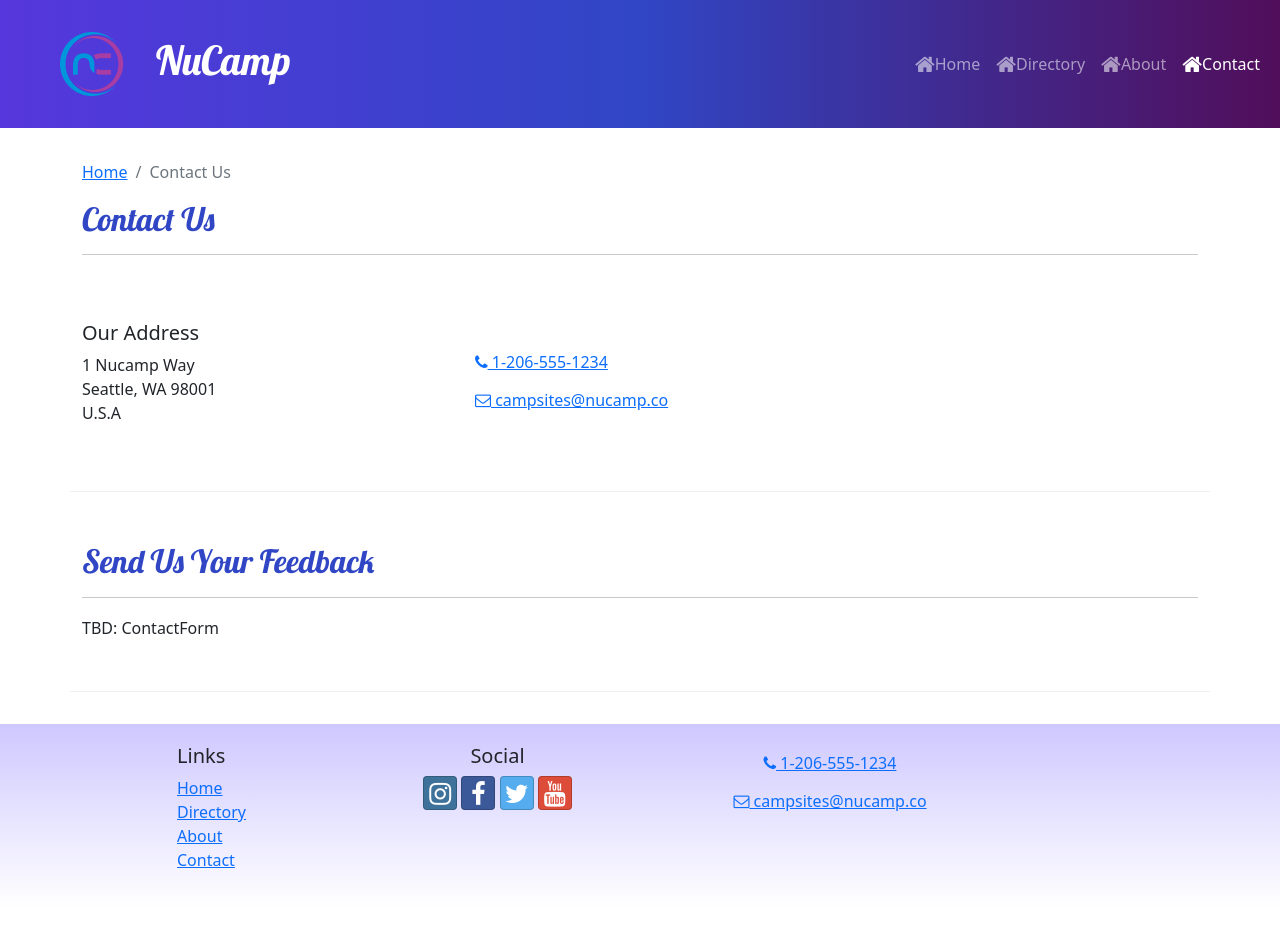
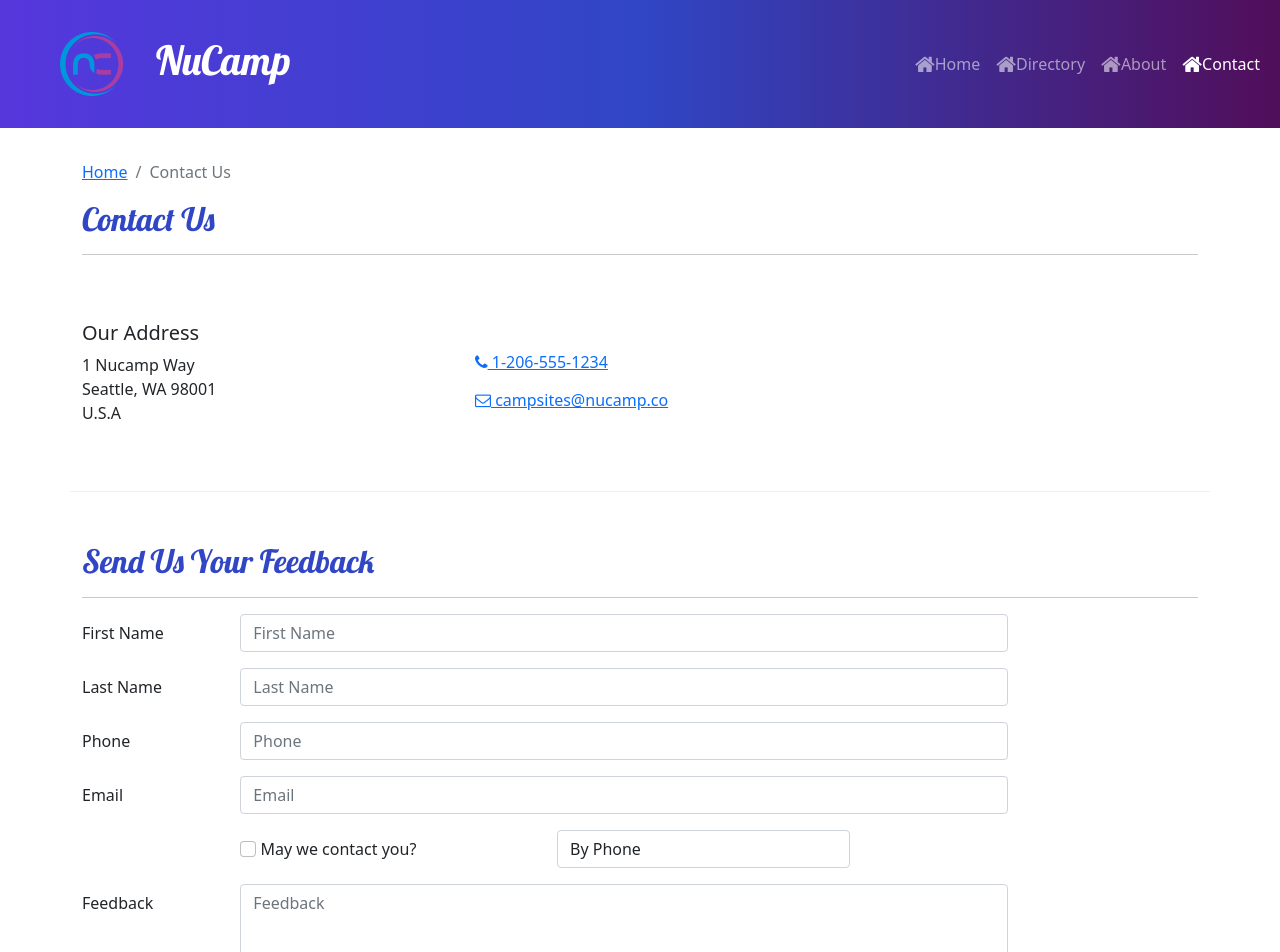
Before and after one commit to bseaberry/nucampsite, a React (Create React App) app: page /contact in a window 1280 px wide. Shown: the top 952 px of the page. Before the commit the page ends 908 px from the top, so only its background shows below. Built offline with nearby package versions, Linux system fonts and the light colour scheme.

Commit message:
ContactForm Pt 1 & 2

```diff
--- /dev/null
+++ b/src/components/ContactForm.js
@@ -0,0 +1,87 @@
+import { Button, Label, Col, FormGroup } from 'reactstrap';
+import { Formik, Form, Field } from 'formik';
+
+const ContactForm = () => {
+    return (
+        <Formik
+            initialValues={{
+                firstName: '',
+                lastName: '',
+                phoneNum: '',
+                email: '',
+                agree: false,
+                contactType: 'By Phone',
+                feedback: ''
+            }}
+            >
+                <Form>
+                    <FormGroup row>
+                        <Label htmlFor='firstName' md='2'>
+                           First Name
+                        </Label>
+                        <Col md='10'>
+                        <Field className='form-control' name='firstName' placeholder='First Name' />
+                        </Col>
+                    </FormGroup>
+
+                    <FormGroup row>
+                    <Label htmlFor='lastName' md='2'>
+                            Last Name
+                        </Label>
+                        <Col md='10'>
+                        <Field className='form-control' name='lastName' placeholder='Last Name' />
+                        </Col>
+                    </FormGroup>
+
+                    <FormGroup row>
+                    <Label htmlFor='phoneNum' md='2'>
+                            Phone
+                        </Label>
+                        <Col md='10'>
+                        <Field className='form-control' name='phoneNum' placeholder='Phone' />
+                        </Col>
+                    </FormGroup>
+
+                    <FormGroup row>
+                    <Label htmlFor='email' md='2'>
+                           Email
+                        </Label>
+                        <Col md='10'>
+                        <Field className='form-control' name='email' placeholder='Email' />
+                        </Col>
+                    </FormGroup>
+
+                    <FormGroup row>
+                    <Label check md={{size:4, offset: 2}}>
+                    <Field
+                            name='agree'
+                            type='checkbox'
+                            className='form-check-input'
+                        />{' '}
+
+                           May we contact you?
+                        </Label>
+                        <Col md='4'>
+                        <Field className='form-control' name='contactType' as='select'>
+                            <option>By Phone</option>
+                            <option>By Email</option>
+                        </Field>
+                        </Col>
+                    </FormGroup>
+
+                    <FormGroup row>
+                    <Label htmlFor='feedback' md='2'>
+                           Feedback
+                        </Label>
+                        <Col md='10'>
+                        <Field className='form-control' name='feedback' as='textarea' rows='12' placeholder='Feedback' />
+                        </Col>
+                    </FormGroup>
+
+                    <FormGroup row></FormGroup>
+                </Form>
+            </Formik>
+    );
+}
+
+export default ContactForm;
--- a/src/pages/ContactPage.js
+++ b/src/pages/ContactPage.js
@@ -1,5 +1,6 @@
 import { Container, Col, Row } from 'reactstrap';
 import  SubHeader  from '../components/Subheader';
+import ContactForm from '../components/ContactForm';
 
 const ContactPage = () => {
     return (
@@ -40,7 +41,7 @@
                 <hr />
                 </Col>
                 <Col md='10'>
-                TBD: ContactForm
+                <ContactForm />
                 </Col>
             </Row>
         </Container>
```
